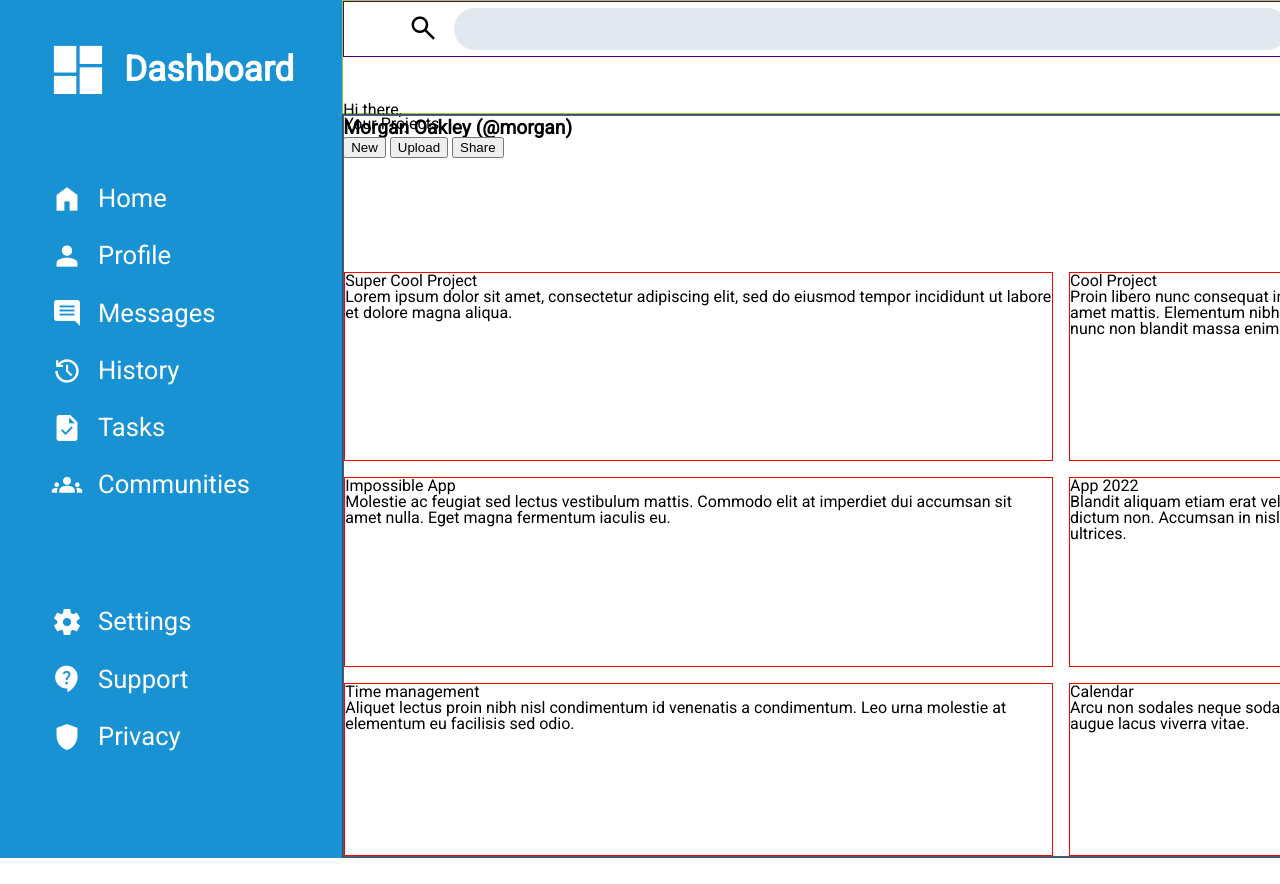
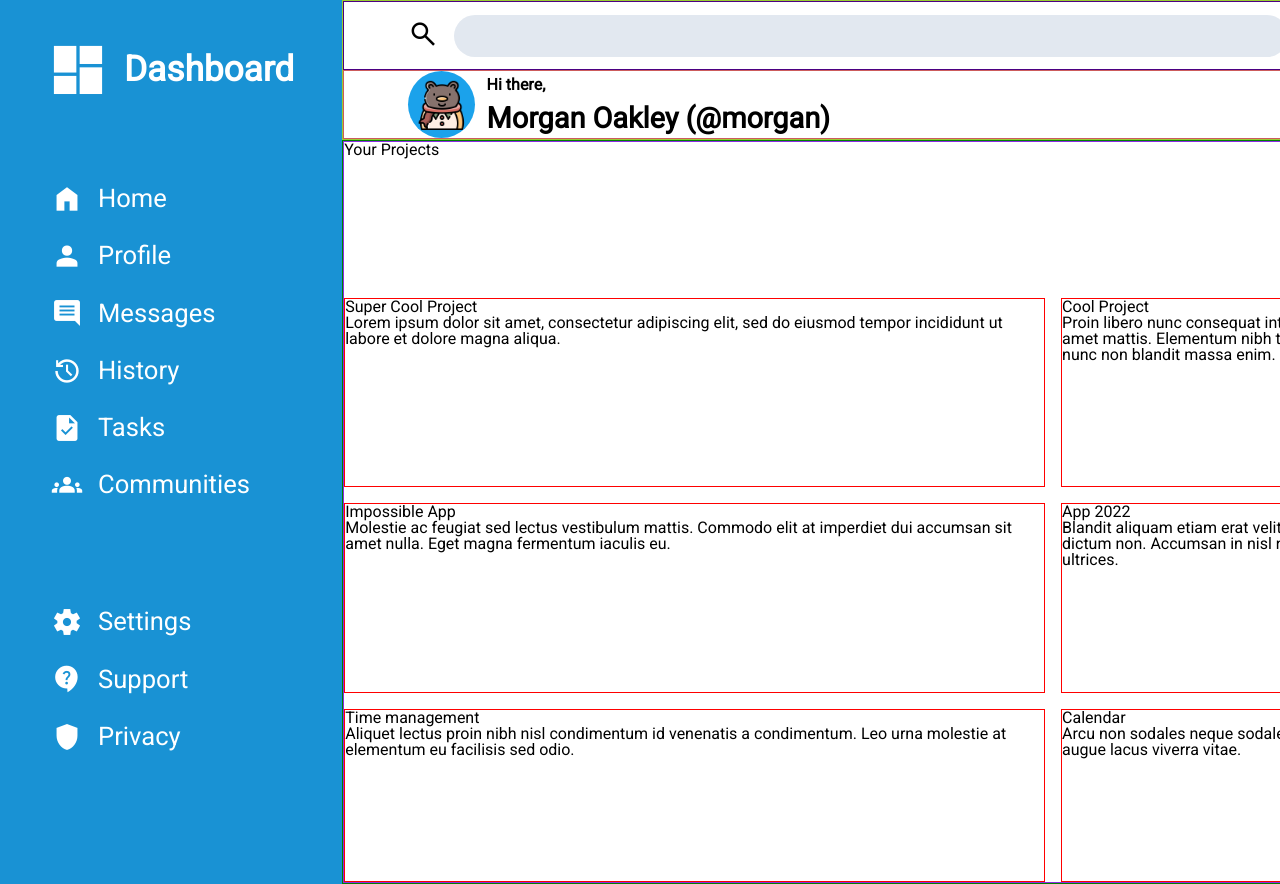
Before and after one commit to ev0clu/admin-dashboard, a plain HTML site: page index.html in a window 1280 px wide. Shown: the top 884 px of the page. Before the commit the page ends 858 px from the top, so only its background shows below. Drawn offline with nearby package versions, Linux system fonts and the light colour scheme.

Commit message:
Header is formatted

```diff
--- a/index.html
+++ b/index.html
@@ -34,7 +34,7 @@
                     <a href="#"><span class="material-symbols-outlined">search</span></a>
                     <input type="text" class="search-bar">
                 </div>
-                <div class="user-info">
+                <div class="user-info-top">
                     <a href="#"><span class="material-symbols-outlined">notifications_active</span></a>
                     <div class="user">
                         <img class="user-icon" src="./user-icons/bear.png" alt="user-icon">
@@ -43,12 +43,14 @@
                 </div>
             </div>
             <div class="header-bottom">
-                <div class="user-icon"></div>
-                <div class="welcome">
-                    <div>Hi there,</div>
+                <div class="user-info-bottom">
+                    <div class="user">
+                        <img class="user-icon" src="./user-icons/bear.png" alt="user-icon">
+                    </div>
+                    <div class="welcome">Hi there,</div>
                     <div class="username">Morgan Oakley (@morgan)</div>
                 </div>
-                <div class="header-nav">
+                <div class="nav">
                     <button>New</button>
                     <button>Upload</button>
                     <button>Share</button>
--- a/style.css
+++ b/style.css
@@ -162,7 +162,7 @@ body {
 }
 
 .search .material-symbols-outlined,
-.user-info .material-symbols-outlined {
+.user-info-top .material-symbols-outlined {
     text-decoration: none;
     color: black;
     font-size: 30px;
@@ -183,12 +183,12 @@ body {
     background-color: #E2E8F0;
 }
 
-.user-info {
+.user-info-top {
     display: grid;
     grid-template-columns: 1fr 1fr 2fr;
     justify-items: center;
     align-items: center;
-    margin-left: 5rem;
+    margin-left: 4rem;
     margin-right: 3rem;
     height: 3rem;
 }
@@ -204,17 +204,72 @@ body {
 }
 
 .user-icon {
-    height: 80%;
+    height: 75%;
     width: auto;
 }
 
-.username {
+.user-info-top .username {
     font-size: 1.2rem;
     font-weight: 600;
 }
 
-.header-line2 {
+.header-bottom {
+    display: grid;
+    grid-template-columns: 1fr 1fr;
+    align-items: center;
     border: 1px solid indianred;
+}
+
+.user-info-bottom {
+   display: grid;
+   grid-template-columns: 1fr 4fr;
+}
+
+.user-info-bottom .user {
+    grid-row: 1 / 3;
+    height: 4.2rem;
+    width: 4.2rem;
+    margin-left: 4rem;
+ }
+
+.welcome,
+.user-info-bottom .username {
+    display: flex;
+    align-items: center;
+    font-weight: 600;
+}
+
+.username {
+    font-size: 1.8rem;
+}
+
+.nav {
+    display: grid;
+    grid-template-columns: 1fr 1fr 1fr;
+    height: 3rem;
+    justify-items: end;
+    align-items: center;
+    gap: 3rem;
+    margin-left: 15rem;
+    margin-right: 3rem;
+}
+
+.nav button {
+    height: 2.3rem;
+    width: 6.5rem;
+    font-size: 1.2rem;
+    font-weight: 700;
+    text-align: center;
+    border-radius: 2.3rem;
+    color: white;
+    border: 1px solid var(--user-bg-color);
+    background-color: var(--user-bg-color);
+}
+
+.nav button:active {
+    transform: scale(0.98);
+    /* Scaling button to 0.98 to its original size */
+    box-shadow: 3px 2px 22px 1px rgba(0, 0, 0, 0.24);
 }
 
 .content {
```
